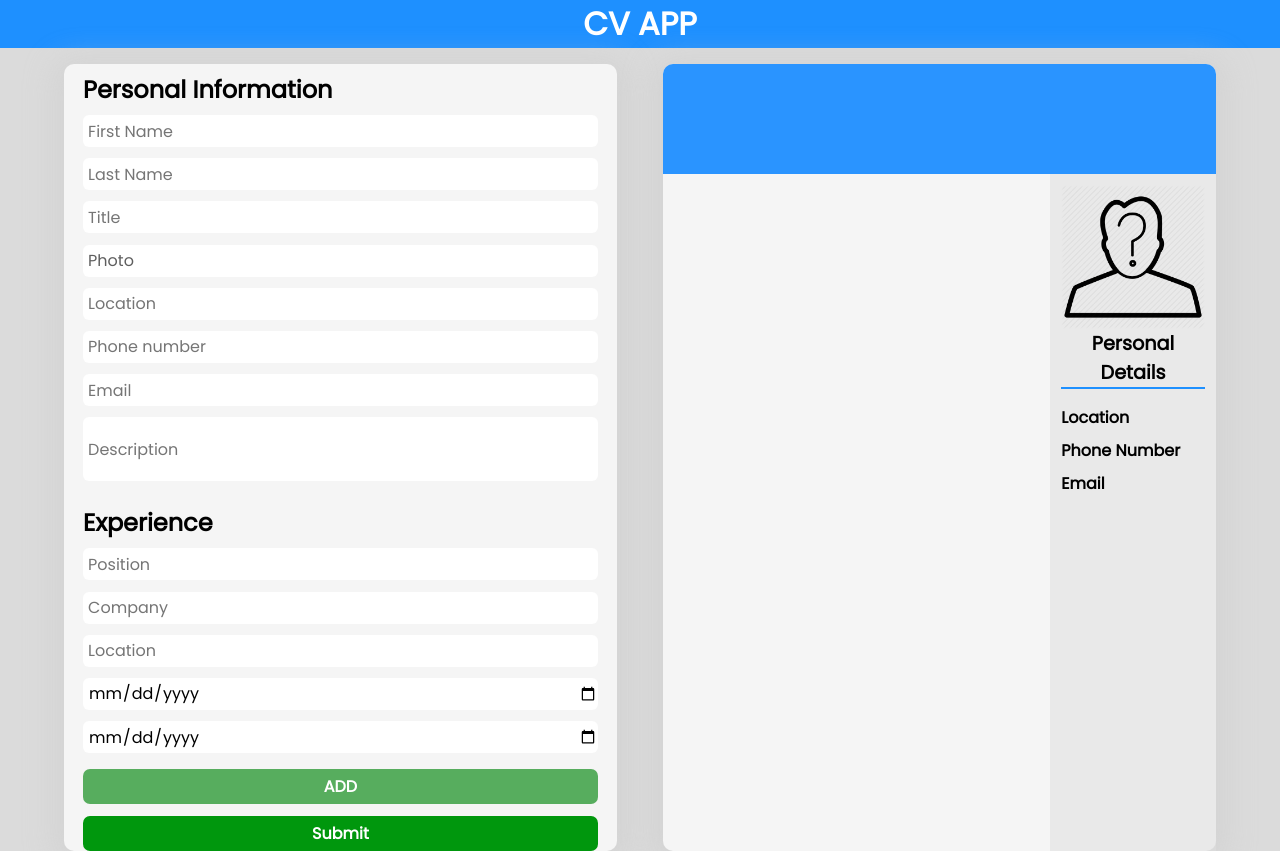
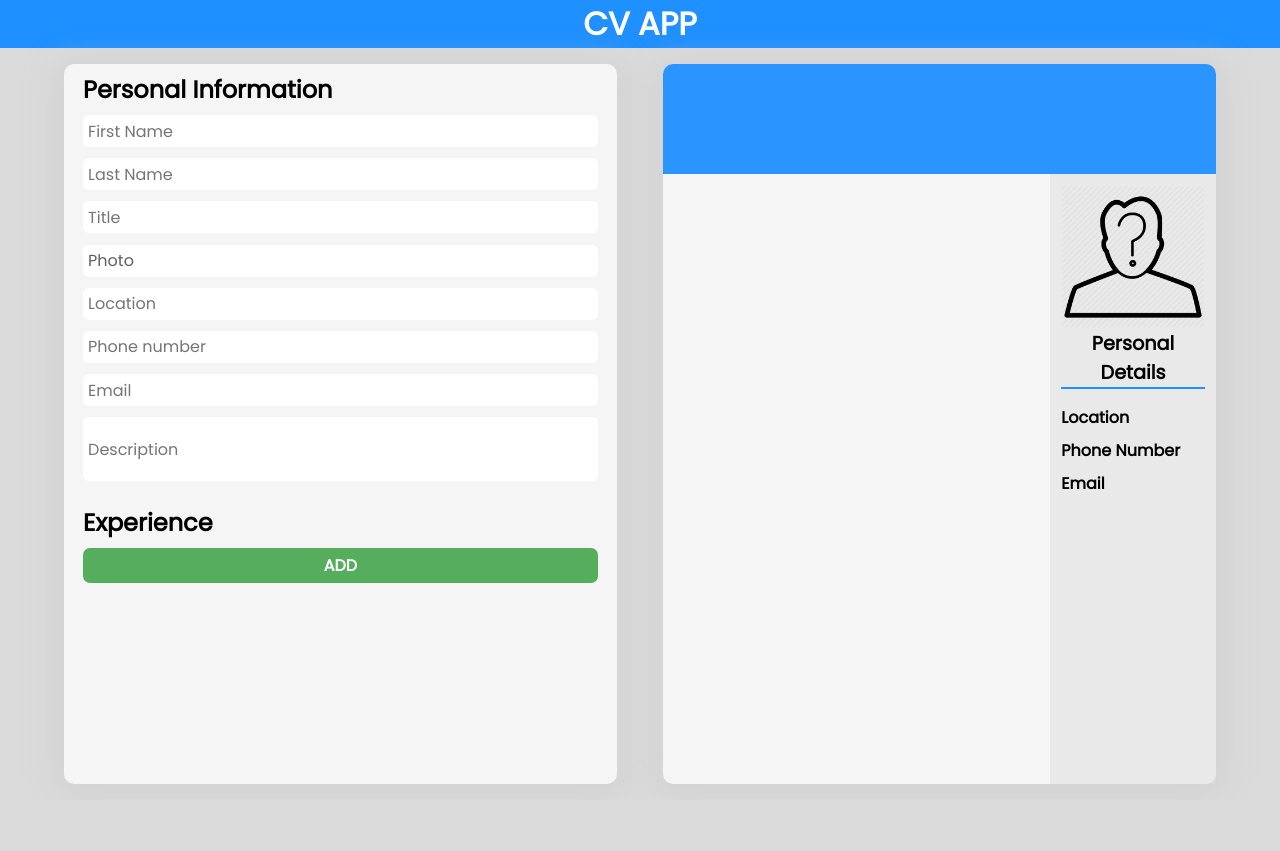
Before and after one commit to GabrielHangor/cv-project, a React (Create React App) app: page / in a window 1280 px wide. After the commit the page ends 800 px from the top, so only its background shows below. Built offline with nearby package versions, Linux system fonts and the light colour scheme.

Commit message:
get input from Experience component and update state in App

```diff
--- a/src/App.js
+++ b/src/App.js
@@ -10,9 +10,15 @@ class App extends Component {
     super();
     this.state = {
       mainInfo: {},
+      currentExperience: {},
+      experienceObj: [],
     };
 
     this.handleInputChange = this.handleInputChange.bind(this);
+    this.handleExperienceInputChange = this.handleExperienceInputChange.bind(
+      this
+    );
+    this.submitExperience = this.submitExperience.bind(this);
   }
 
   handleInputChange(e) {
@@ -28,6 +34,25 @@ class App extends Component {
     });
   }
 
+  handleExperienceInputChange(e) {
+    const name = e.target.name;
+    const value = e.target.value;
+
+    this.setState({
+      currentExperience: { ...this.state.currentExperience, [name]: value },
+    });
+  }
+
+  submitExperience() {
+    this.setState({
+      experienceObj: [
+        ...this.state.experienceObj,
+        this.state.currentExperience,
+      ],
+      currentExperience: {},
+    });
+  }
+
   render() {
     return (
       <div className="container">
@@ -36,11 +61,11 @@ class App extends Component {
         </header>
         <main className="inner-container">
           <div className="input-form">
-            <MainInfo
-              handleInputChange={this.handleInputChange}
-              mainInfoState={this.state.mainInfo}
+            <MainInfo handleInputChange={this.handleInputChange} />
+            <Experience
+              handleInputChange={this.handleExperienceInputChange}
+              submitExperience={this.submitExperience}
             />
-            <Experience />
           </div>
           <div className="preview">
             <PreviewHeader mainInfoState={this.state.mainInfo} />
--- a/src/Components/InputForm/Experience.js
+++ b/src/Components/InputForm/Experience.js
@@ -4,16 +4,40 @@ import ExperienceInput from './ExperienceInput';
 class Experience extends Component {
   constructor() {
     super();
-    this.state = {};
+    this.state = {
+      toggleInput: false,
+    };
+
+    this.toggleInput = this.toggleInput.bind(this);
+    this.submitInput = this.submitInput.bind(this);
+  }
+
+  toggleInput() {
+    this.setState({ toggleInput: true });
+  }
+
+  submitInput() {
+    this.setState({ toggleInput: false });
+    this.props.submitExperience();
   }
 
   render() {
     return (
       <div className="form-group">
         <h2>Experience</h2>
-        <ExperienceInput />
-        <button className="add-btn">ADD</button>
-        <button className="submit-btn">Submit</button>
+        {this.state.toggleInput && (
+          <ExperienceInput handleInputChange={this.props.handleInputChange} />
+        )}
+        {this.state.toggleInput === false ? (
+          <button onClick={this.toggleInput} className="add-btn">
+            ADD
+          </button>
+        ) : null}
+        {this.state.toggleInput && (
+          <button onClick={this.submitInput} className="add-btn">
+            Submit
+          </button>
+        )}
       </div>
     );
   }
--- a/src/Components/InputForm/ExperienceInput.js
+++ b/src/Components/InputForm/ExperienceInput.js
@@ -1,13 +1,40 @@
 import React from 'react';
 
-function ExperienceInput() {
-  return <form className="form-input">
-    <input placeholder='Position' type="text"/>
-    <input placeholder='Company' type="text"/>
-    <input placeholder='Location' type="text"/>
-    <input placeholder='From' type="date"/>
-    <input placeholder='To' type="date"/>
-  </form>;
+function ExperienceInput({ handleInputChange }) {
+  return (
+    <form className="form-input">
+      <input
+        onChange={handleInputChange}
+        name="position"
+        placeholder="Position"
+        type="text"
+      />
+      <input
+        onChange={handleInputChange}
+        name="company"
+        placeholder="Company"
+        type="text"
+      />
+      <input
+        onChange={handleInputChange}
+        name="location"
+        placeholder="Location"
+        type="text"
+      />
+      <input
+        onChange={handleInputChange}
+        name="from"
+        placeholder="From"
+        type="date"
+      />
+      <input
+        onChange={handleInputChange}
+        name="to"
+        placeholder="To"
+        type="date"
+      />
+    </form>
+  );
 }
 
 export default ExperienceInput;
--- a/src/style.css
+++ b/src/style.css
@@ -109,6 +109,7 @@ button {
   cursor: pointer;
   border: none;
   transition: all ease-in-out 0.2s;
+  margin-top: 0.5rem;
 }
 
 .add-btn:hover {
```
